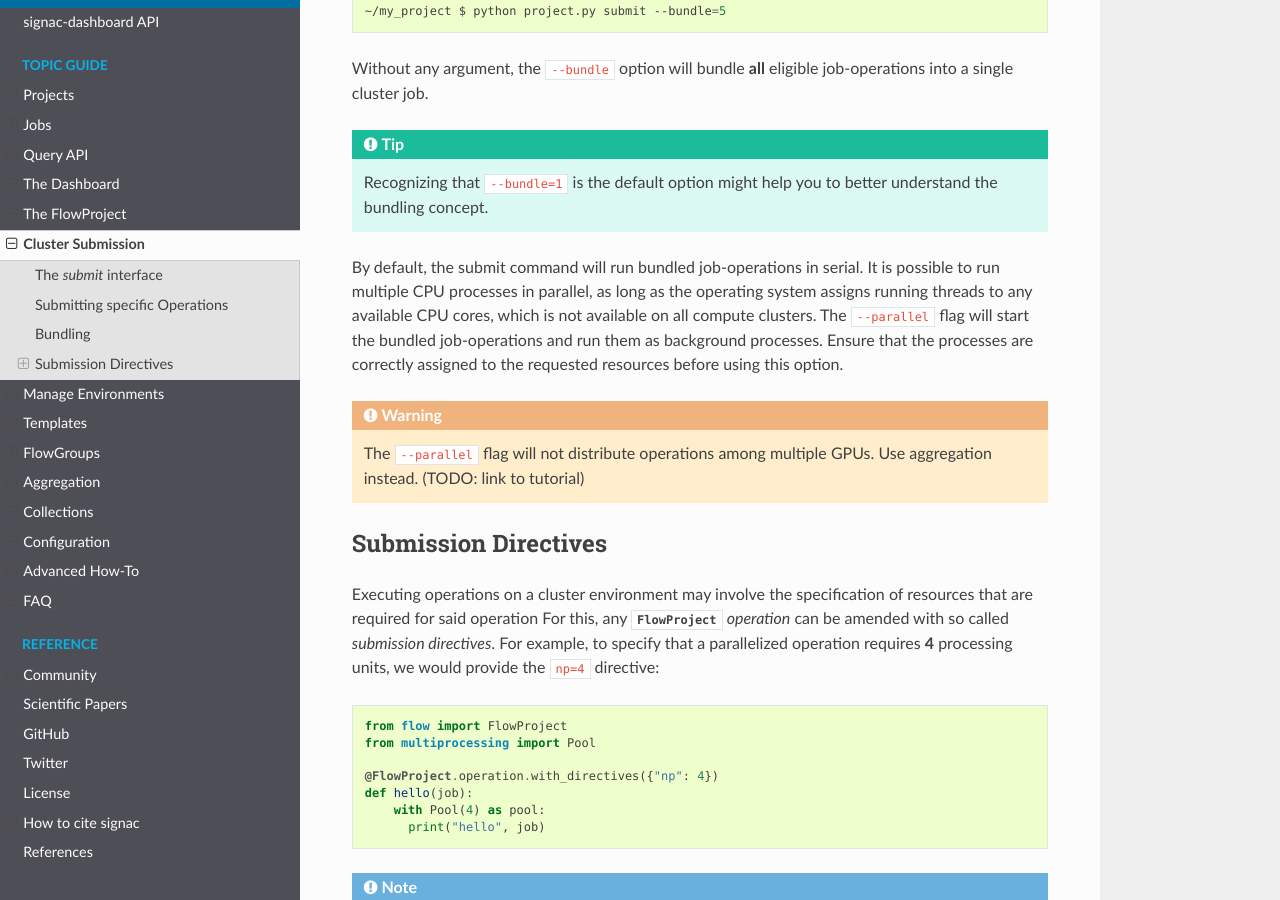
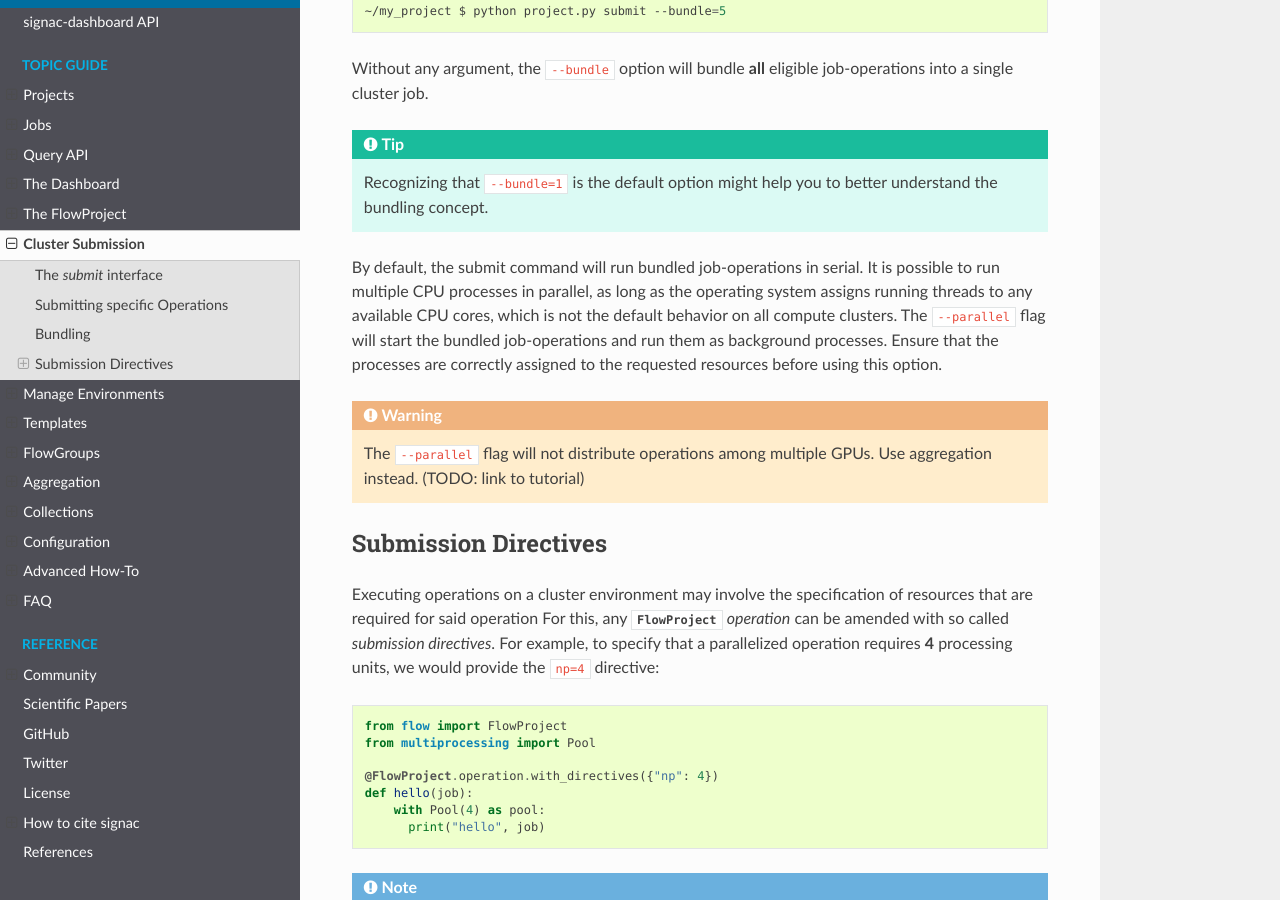
Before and after one commit to glotzerlab/signac-docs, a Sphinx documentation site: the page built from docs/source/cluster_submission.rst, in a window 1280 px wide and 900 px high, scrolled down 2190 px. Built offline with Sphinx 7.4.7 and the Read the Docs theme 2.0.0, drawn with Linux system fonts in a browser that asks for light colours.

Commit message:
Apply line break fixes and Bradley's edit
Co-authored-by: Bradley Dice <bdice@bradleydice.com>

```diff
--- a/docs/source/cluster_submission.rst
+++ b/docs/source/cluster_submission.rst
@@ -71,10 +71,8 @@
 ========
 
 By default, all eligible job-operations will be submitted as separate cluster jobs.
-This is usually the best model for clusters that provide shared compute partitions
-because it allows the cluster scheduler to optimize the scheduling of your job.
-However, sometimes it is beneficial to execute multiple operations within one cluster job,
-like if the compute cluster can only make reservation for full nodes or if there is a limit to the number of cluster jobs you can submit to the cluster scheduler's queue.
+This is usually the best model for clusters that provide shared compute partitions because it allows the cluster scheduler to optimize the scheduling of your job.
+However, sometimes it is beneficial to execute multiple operations within one cluster job, like if the compute cluster can only make reservation for full nodes or if there is a limit to the number of cluster jobs you can submit to the cluster scheduler's queue.
 
 .. _cluster_submission_directives:
 
@@ -91,7 +89,8 @@
 
     Recognizing that ``--bundle=1`` is the default option might help you to better understand the bundling concept.
 
-By default, the submit command will run bundled job-operations in serial. It is possible to run multiple CPU processes in parallel, as long as the operating system assigns running threads to any available CPU cores, which is not available on all compute clusters.
+By default, the submit command will run bundled job-operations in serial.
+It is possible to run multiple CPU processes in parallel, as long as the operating system assigns running threads to any available CPU cores, which is not the default behavior on all compute clusters.
 The ``--parallel`` flag will start the bundled job-operations and run them as background processes. Ensure that the processes are correctly assigned to the requested resources before using this option.
 
 .. warning::
```
